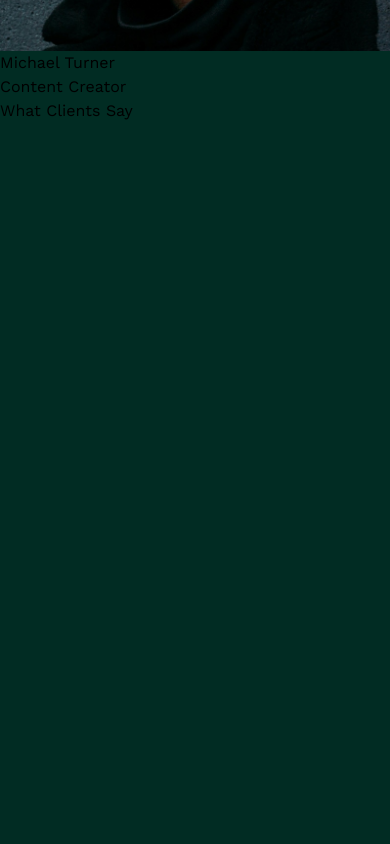
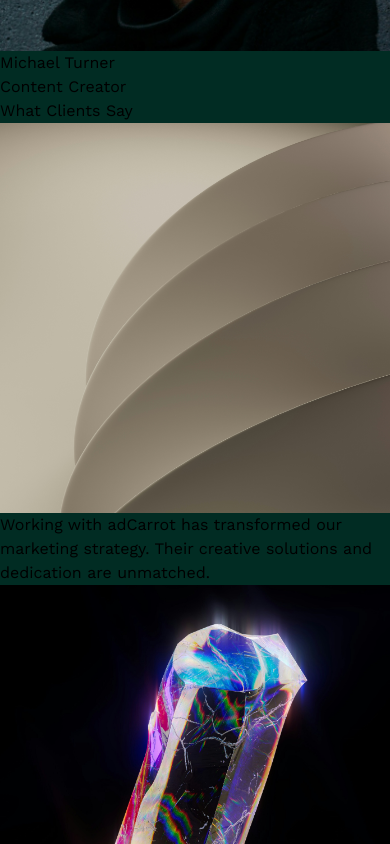
Before and after one commit to ionutpetru4046/landing-page-adCarrot, a React (Vite) app: page / in a window 390 px wide. Shown: the part 8740-9584 px from the top of the page. Before the commit the page ends 8863 px from the top, so only its background shows below. Built offline with nearby package versions, Linux system fonts and the light colour scheme.

Commit message:
images added to the testimonial section looped through constants and styled

```diff
--- a/src/components/Testimonials.jsx
+++ b/src/components/Testimonials.jsx
@@ -1,10 +1,19 @@
+import { TESTIMONIALS } from "../constants"
+
 const Testimonials = () => {
   return (
     <section className="bg-stone-50 px-8 py-20" id="reviews">
         <h1 className="my-8 text-center text-4xl font-semibold
         tracking-tighter">What Clients Say</h1>
-        <div className="">
-
+        <div className="container mx-auto flex flex-wrap gap-8">
+            {TESTIMONIALS.map((testimonial, index) => (
+                <div key={index} className={`rounded-3xl p-4 ${testimonial.bgColor} ${testimonial.textColor}
+                flex min-w-[250px] flex-1 flex-col items-start`}>
+                    <img src={testimonial.image} alt={testimonial.author}
+                    className="mb-4 rounded-3xl object-cover" />
+                    <p className="mb-4 text-lg md:text-xl lg:text-2xl">{testimonial.text}</p>
+                </div>
+            ))}
         </div>
     </section>
   )
```
